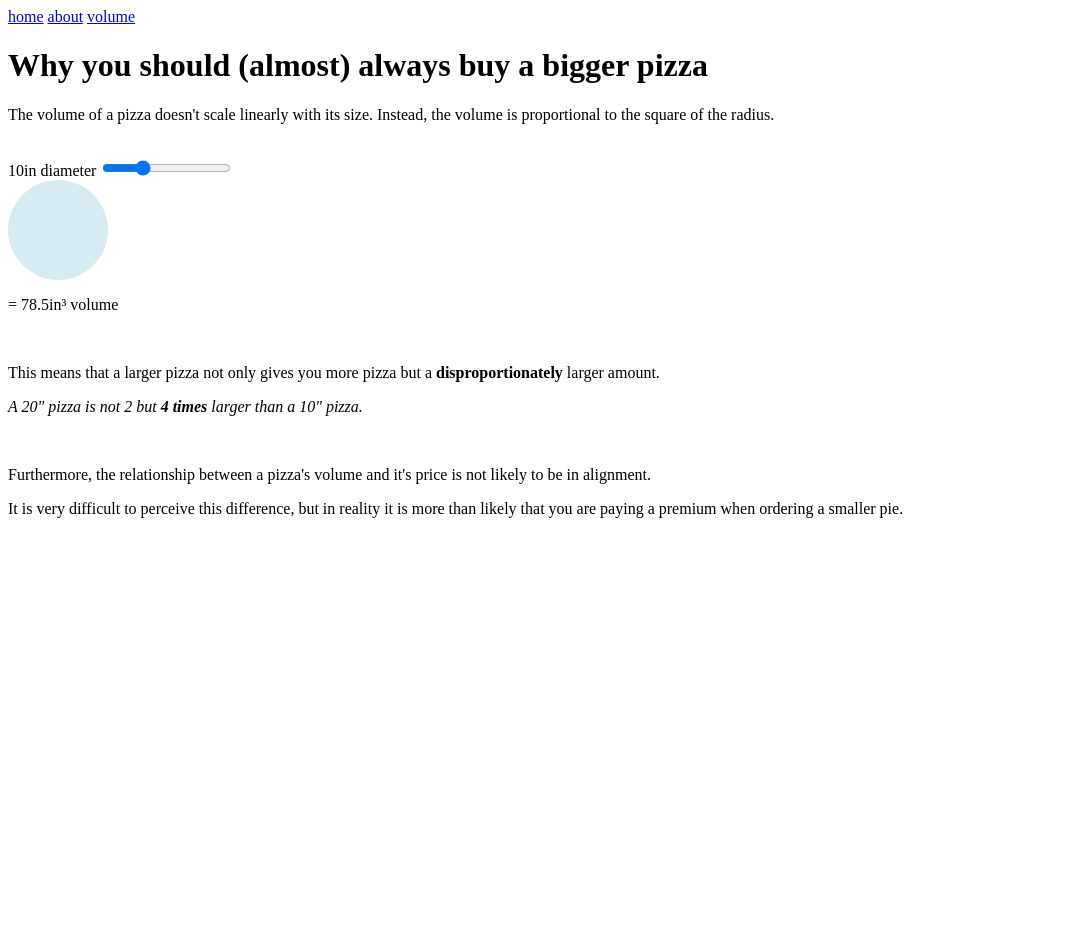
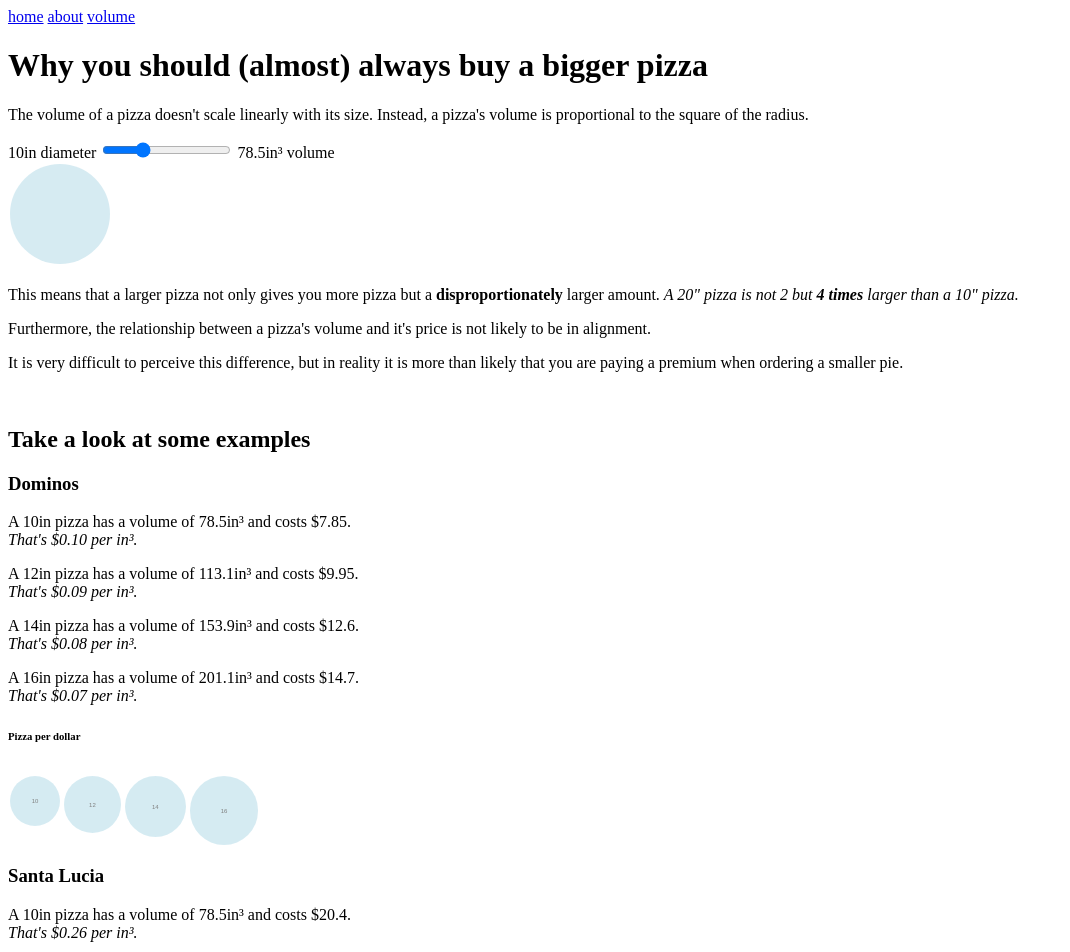
Before and after one commit to nicorichard/hmpdin, a SvelteKit app: page /volume in a window 1280 px wide. Shown: the top 952 px of the page, without its empty margins (0-1070 px from the left). Before the commit the page ends 800 px from the top, so only its background shows below. Built offline with nearby package versions, Linux system fonts and the light colour scheme.

Commit message:
Add calculations to show volume

```diff
--- a/src/routes/volume/+page.svelte
+++ b/src/routes/volume/+page.svelte
@@ -3,29 +3,109 @@
 
     let diameter = 10;
 
+    function calculateVolume(radius) {
+        return Math.PI * Math.pow(radius, 2);
+    }
+
     $: radius = diameter / 2;
-    $: volume = Number(
-                    Math.PI * Math.pow(radius, 2)
-                ).toFixed(1);
+    $: volume = Number(calculateVolume(radius)).toFixed(1);
+
+    let dominosPizzas = [
+        {
+            diameter: 10,
+            price: 7.85
+        },
+        {
+            diameter: 12,
+            price: 9.95
+        },
+        {
+            diameter: 14,
+            price: 12.60
+        },
+        {
+            diameter: 16,
+            price: 14.70
+        }
+    ]
+
+    let santaLuciaPizzas = [
+        {
+            diameter: 10,
+            price: 20.40
+        },
+        {
+            diameter: 13,
+            price: 29.20
+        },
+        {
+            diameter: 15,
+            price: 36.60
+        },
+        {
+            diameter: 18,
+            price: 47.35
+        },
+        {
+            diameter: 30,
+            price: 112.95
+        }
+    ]
 </script>
 
 <h1>Why you should (almost) always buy a bigger pizza</h1>
 
-<p>The volume of a pizza doesn't scale linearly with its size. Instead, the volume is proportional to the square of the radius.</p>
-<br />
+<p>The volume of a pizza doesn't scale linearly with its size. Instead, a pizza's volume is proportional to the square of the radius.</p>
 
 <label>
     {diameter}in diameter
     <input type="range" bind:value={diameter} min="6" max="20">
+    {volume}in&#179; volume
+    <div>
+        <Circle {radius} />
+    </div>
 </label>
 
 
-<Circle {radius} />
-<p>= {volume}in&#179; volume</p>
 
+<p>
+    This means that a larger pizza not only gives you more pizza but a <b>disproportionately</b> larger amount.
+    <i>A 20" pizza is not 2 but <b>4 times</b> larger than a 10" pizza.</i>
+</p>
+<p>
+    Furthermore, the relationship between a pizza's volume and it's price is not likely to be in alignment.
+</p>
+<p>
+    It is very difficult to perceive this difference, but in reality it is more than likely that you are paying a premium when ordering a smaller pie.
+</p>
 <br />
-<p>This means that a larger pizza not only gives you more pizza but a <b>disproportionately</b> larger amount.</p>
-<p><i>A 20" pizza is not 2 but <b>4 times</b> larger than a 10" pizza.</i></p>
-<br />
-<p>Furthermore, the relationship between a pizza's volume and it's price is not likely to be in alignment.</p>
-<p>It is very difficult to perceive this difference, but in reality it is more than likely that you are paying a premium when ordering a smaller pie.</p>
+
+<h2>Take a look at some examples</h2>
+<h3>Dominos</h3>
+{#each dominosPizzas as pizza}
+    <p>
+        A {pizza.diameter}in pizza has a volume of {Number(calculateVolume(pizza.diameter / 2)).toFixed(1)}in&#179; and costs ${pizza.price}.
+        <br />
+        <i>That's ${Number(pizza.price / calculateVolume(pizza.diameter / 2)).toFixed(2)} per in&#179;.</i>
+    </p>
+{/each}
+
+<h6>Pizza per dollar</h6>
+{#each dominosPizzas as pizza}
+    <Circle radius={1 / (pizza.price / calculateVolume(pizza.diameter / 2)) / 4} text="{pizza.diameter}" />
+{/each}
+
+<h3>Santa Lucia</h3>
+{#each santaLuciaPizzas as pizza}
+    <p>
+        A {pizza.diameter}in pizza has a volume of {Number(calculateVolume(pizza.diameter / 2)).toFixed(1)}in&#179; and costs ${pizza.price}.
+        <br />
+        <i>That's ${Number(pizza.price / calculateVolume(pizza.diameter / 2)).toFixed(2)} per in&#179;.</i>
+
+    </p>
+{/each}
+
+<h6>Pizza per dollar</h6>
+{#each santaLuciaPizzas as pizza}
+    <Circle radius={1 / (pizza.price / calculateVolume(pizza.diameter / 2)) / 4} text="{pizza.diameter}" />
+{/each}
--- a/src/routes/volume/Circle.svelte
+++ b/src/routes/volume/Circle.svelte
@@ -1,5 +1,6 @@
 <script>
     export let radius = 50;
+    export let text = null;
 
     let scalar = 10;
 
@@ -8,12 +9,25 @@
     $: height = `${scale}px`;
 </script>
 
-<div id="circle" style:width style:height></div>
+<div id="circle" style:width style:height>
+    <div id="centered">
+        {text ? text : ""}
+    </div>
+</div>
 
 <style>
     #circle {
+        display: inline-block;
         background-color: lightblue;
         border-radius: 50%;
         opacity: 0.5;
+        margin: 2px;
+    }
+    #centered {
+        position: relative;
+        top: 50%;
+        transform: translateY(-50%);
+        text-align: center;
+        font: 0.1em sans-serif;
     }
 </style>
```
